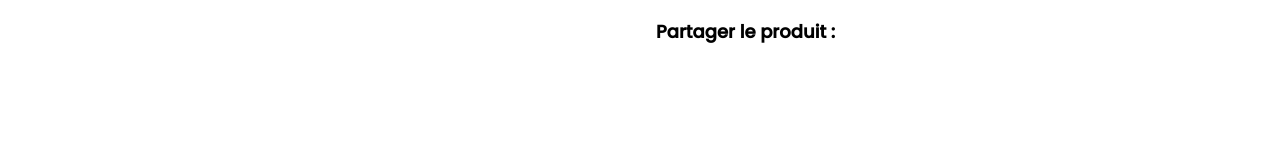
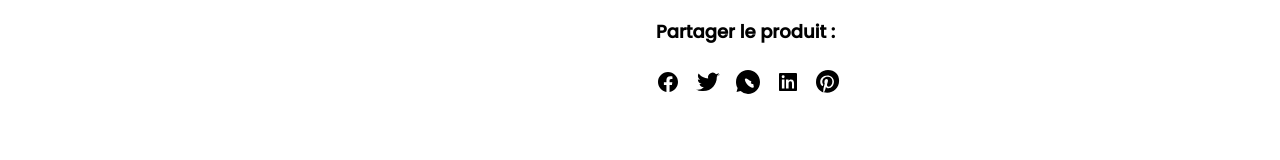
Before and after one commit to mohamedlazaar/LumiStyle, a React (Vite) app: page /produits/1/lampe-de-bureau-led-sans-fil in a window 1280 px wide. Shown: the part 721-881 px from the top of the page. Built offline with nearby package versions, Linux system fonts and the light colour scheme.

Commit message:
adding svg to the share buttons

```diff
--- a/src/components/sections/productDetails.jsx
+++ b/src/components/sections/productDetails.jsx
@@ -130,7 +130,9 @@ function ProductDetails({ data }) {
                     rel="noopener noreferrer"
                     className="hover:text-blue-600"
                     aria-label="Share on Facebook">
-                    {/* SVG Icon */}
+                      <svg xmlns="http://www.w3.org/2000/svg" fill="currentColor" viewBox="0 0 24 24" className="w-6 h-6">
+                        <path d="M22 12c0-5.523-4.477-10-10-10S2 6.477 2 12c0 4.991 3.657 9.128 8.437 9.879v-6.987h-2.54v-2.71h2.54v-2.071c0-2.507 1.492-3.89 3.778-3.89 1.096 0 2.238.195 2.238.195v2.465h-1.26c-1.244 0-1.63.772-1.63 1.562v1.839h2.773l-.443 2.71h-2.33v6.987C18.343 21.128 22 16.991 22 12z" />
+                      </svg>
                   </a>
 
                   {/* Twitter Share Button */}
@@ -139,8 +141,21 @@ function ProductDetails({ data }) {
                     rel="noopener noreferrer"
                     className="hover:text-blue-400"
                     aria-label="Share on Twitter">
-                    {/* SVG Icon */}
+                    <svg xmlns="http://www.w3.org/2000/svg" fill="currentColor" viewBox="0 0 24 24" className="w-6 h-6">
+                      <path d="M23.643 4.937c-.835.37-1.73.62-2.675.732a4.673 4.673 0 0 0 2.048-2.578 9.222 9.222 0 0 1-2.916 1.113 4.66 4.66 0 0 0-7.946 4.247 13.223 13.223 0 0 1-9.595-4.865 4.634 4.634 0 0 0-.63 2.345 4.658 4.658 0 0 0 2.071 3.878 4.606 4.606 0 0 1-2.113-.584v.06a4.656 4.656 0 0 0 3.733 4.565 4.684 4.684 0 0 1-2.105.08 4.662 4.662 0 0 0 4.348 3.234A9.352 9.352 0 0 1 0 19.539 13.164 13.164 0 0 0 7.162 21c8.804 0 13.622-7.294 13.622-13.622 0-.208-.004-.416-.014-.623a9.733 9.733 0 0 0 2.373-2.474l-.5-.344z" />
+                    </svg>
+
                   </a>
+                  {/* WhatsApp Share Button */}
+                    <a href={`https://wa.me/?text=${encodeURIComponent(`Check out this amazing product: ${product.title} - only ${product.price}! ${website_url}/product/${id} \n${product.featured_image}`)}`}
+                      target="_blank"
+                      rel="noopener noreferrer"
+                      className="hover:text-green-500"
+                      aria-label="Share on WhatsApp">
+                        <svg xmlns="http://www.w3.org/2000/svg" fill="currentColor" viewBox="0 0 24 24" className="w-6 h-6">
+                          <path d="M12 0C5.373 0 0 5.373 0 12c0 2.138.559 4.221 1.624 6.065l-1.07 3.89 4.01-1.046A11.954 11.954 0 0 0 12 24c6.627 0 12-5.373 12-12S18.627 0 12 0zm5.833 17.053a1.05 1.05 0 0 1-1.006.572c-2.047-.095-3.665-1.113-5.091-2.617-1.426-1.504-2.42-3.23-2.842-5.164a1.062 1.062 0 0 1 .288-1.037 1.092 1.092 0 0 1 1.074-.258c.475.109.983.365 1.52.771a12.568 12.568 0 0 0 1.676 1.065c.49.21.796.376 1.21.502a1.034 1.034 0 0 1 .619.625 1.1 1.1 0 0 1-.197 1.078l-.416.41a.242.242 0 0 0-.026.027c.005.027.018.054.039.082.062.083.146.159.255.229.198.13.476.283.79.446.568.283.86.35 1.172.3a.545.545 0 0 0 .457-.492.53.53 0 0 0-.29-.5z" />
+                        </svg>
+                    </a>
 
                   {/* LinkedIn Share Button */}
                   <a href={`https://www.linkedin.com/sharing/share-offsite/?url=${encodeURIComponent(`${website_url}/product/${id}`)}&image=${encodeURIComponent(product.featured_image)}`}
@@ -148,7 +163,9 @@ function ProductDetails({ data }) {
                     rel="noopener noreferrer"
                     className="hover:text-blue-700"
                     aria-label="Share on LinkedIn">
-                    {/* SVG Icon */}
+                   <svg xmlns="http://www.w3.org/2000/svg" fill="currentColor" viewBox="0 0 24 24" className="w-6 h-6">
+                      <path d="M19.994 3H4.007A1.007 1.007 0 0 0 3 4.006v15.988C3 20.551 3.448 21 4.007 21h15.987C20.552 21 21 20.552 21 19.994V4.007A1.007 1.007 0 0 0 19.994 3zM8.442 18.56H5.876V9.559h2.566v9.001zm-1.283-10.26a1.478 1.478 0 1 1 0-2.956 1.478 1.478 0 0 1 0 2.956zm11.399 10.26h-2.566v-4.73c0-1.128-.02-2.584-1.577-2.584-1.577 0-1.818 1.235-1.818 2.505v4.808h-2.566V9.559h2.465v1.226h.035c.343-.652 1.182-1.338 2.43-1.338 2.598 0 3.079 1.71 3.079 3.933v5.18z" />
+                    </svg>
                   </a>
 
                   {/* Pinterest Share Button */}
@@ -157,7 +174,9 @@ function ProductDetails({ data }) {
                     rel="noopener noreferrer"
                     className="hover:text-red-600"
                     aria-label="Share on Pinterest">
-                    {/* SVG Icon */}
+                      <svg xmlns="http://www.w3.org/2000/svg" fill="currentColor" viewBox="0 0 24 24" className="w-6 h-6">
+                        <path d="M12 0C5.372 0 0 5.372 0 12c0 4.847 3.057 8.952 7.365 10.406-.102-.886-.194-2.248.041-3.216.211-.875 1.356-5.575 1.356-5.575s-.347-.694-.347-1.717c0-1.606.931-2.808 2.09-2.808.986 0 1.462.739 1.462 1.622 0 .989-.63 2.464-.953 3.835-.272 1.156.578 2.1 1.717 2.1 2.064 0 3.654-2.173 3.654-5.304 0-2.775-1.995-4.717-4.851-4.717-3.305 0-5.231 2.472-5.231 5.027 0 .991.382 2.056.859 2.634.094.114.107.214.079.33-.086.353-.28 1.123-.318 1.279-.05.214-.163.258-.38.157-1.418-.622-2.3-2.576-2.3-4.158 0-3.379 2.455-6.49 7.086-6.49 3.712 0 6.598 2.646 6.598 6.167 0 3.691-2.32 6.663-5.553 6.663-1.083 0-2.102-.562-2.45-1.227l-.664 2.526c-.238.911-.885 2.054-1.32 2.748 1.001.31 2.056.479 3.154.479 6.627 0 12-5.373 12-12S18.627 0 12 0z"/>
+                      </svg>
                   </a>
 
                 </div>
```
